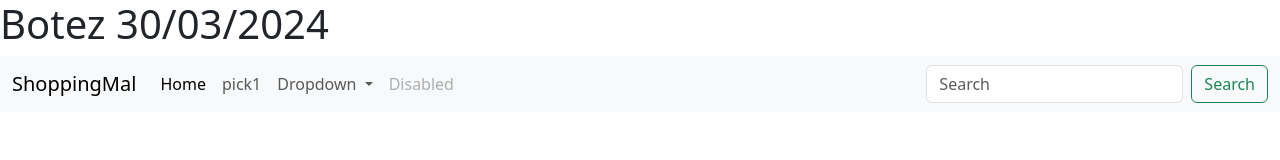
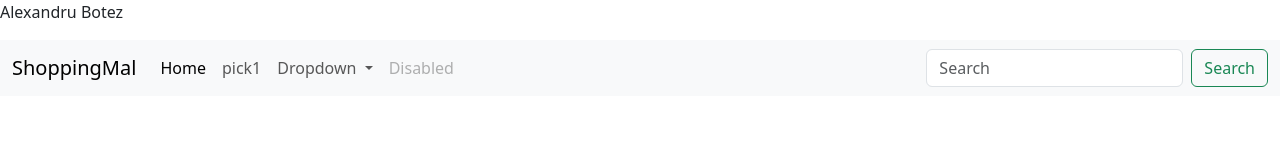
Before and after one commit to alexandrub0tz/BotezCompito1, a plain HTML site: page index.html in a window 1280 px wide. Drawn offline with nearby package versions, Linux system fonts and the light colour scheme.

Commit message:
remoe date and added surname

```diff
--- a/index.html
+++ b/index.html
@@ -9,7 +9,7 @@
     <title>Document</title>
 </head>
 <body>
-    <h1>Botez 30/03/2024</h1>
+    <p>Alexandru Botez</p>
     <nav class="navbar navbar-expand-lg bg-body-tertiary">
         <div class="container-fluid">
           <a class="navbar-brand" href="#">ShoppingMal</a>
```
